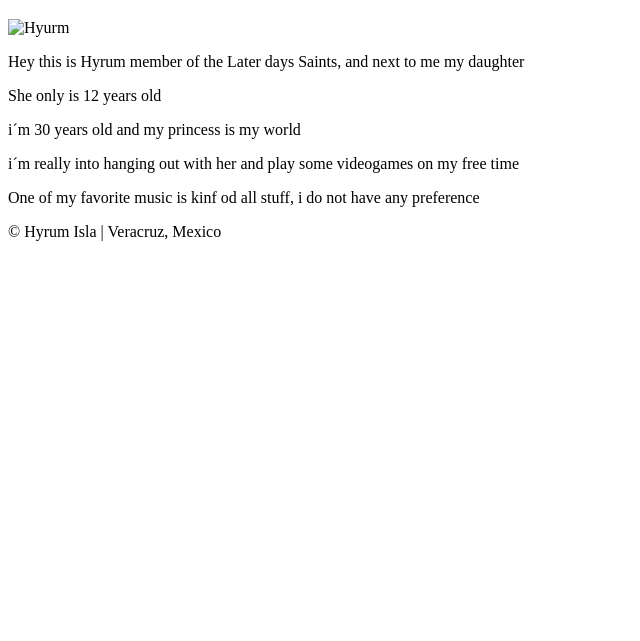
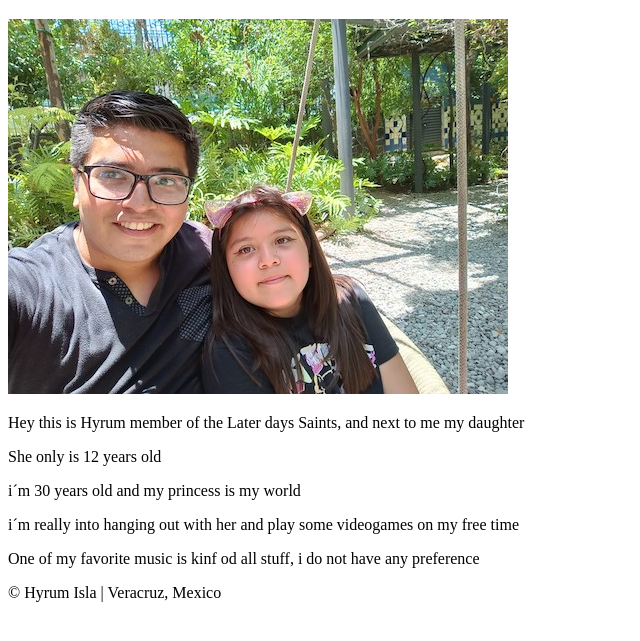
Before and after one commit to hyrumsud/wdd130, a plain HTML site: page index.html in a window 1280 px wide. Shown: the part 87-728 px from the top of the page, without its empty margins (0-640 px from the left). Drawn offline with Linux system fonts and the light colour scheme; the site is published under a folder, as on GitHub Pages, so addresses that start at the root find nothing.

Commit message:
first change

```diff
--- a/index.html
+++ b/index.html
@@ -16,7 +16,7 @@
     </header>
     <main>
         <h1>Hyrum Sahyl Isla Hernandez | WDD 130</h1>
-        <img src="/week01/images/profile.jpg" alt="Hyurm" widt="200">
+        <img src="week01/images/profile.jpg" alt="Hyurm" widt="200">
         <p>Hey this is Hyrum member of the Later days Saints, and next to me my daughter</p>
         <p>She only is 12 years old</p>
         <p>i´m 30 years old and my princess is my world</p>
```
